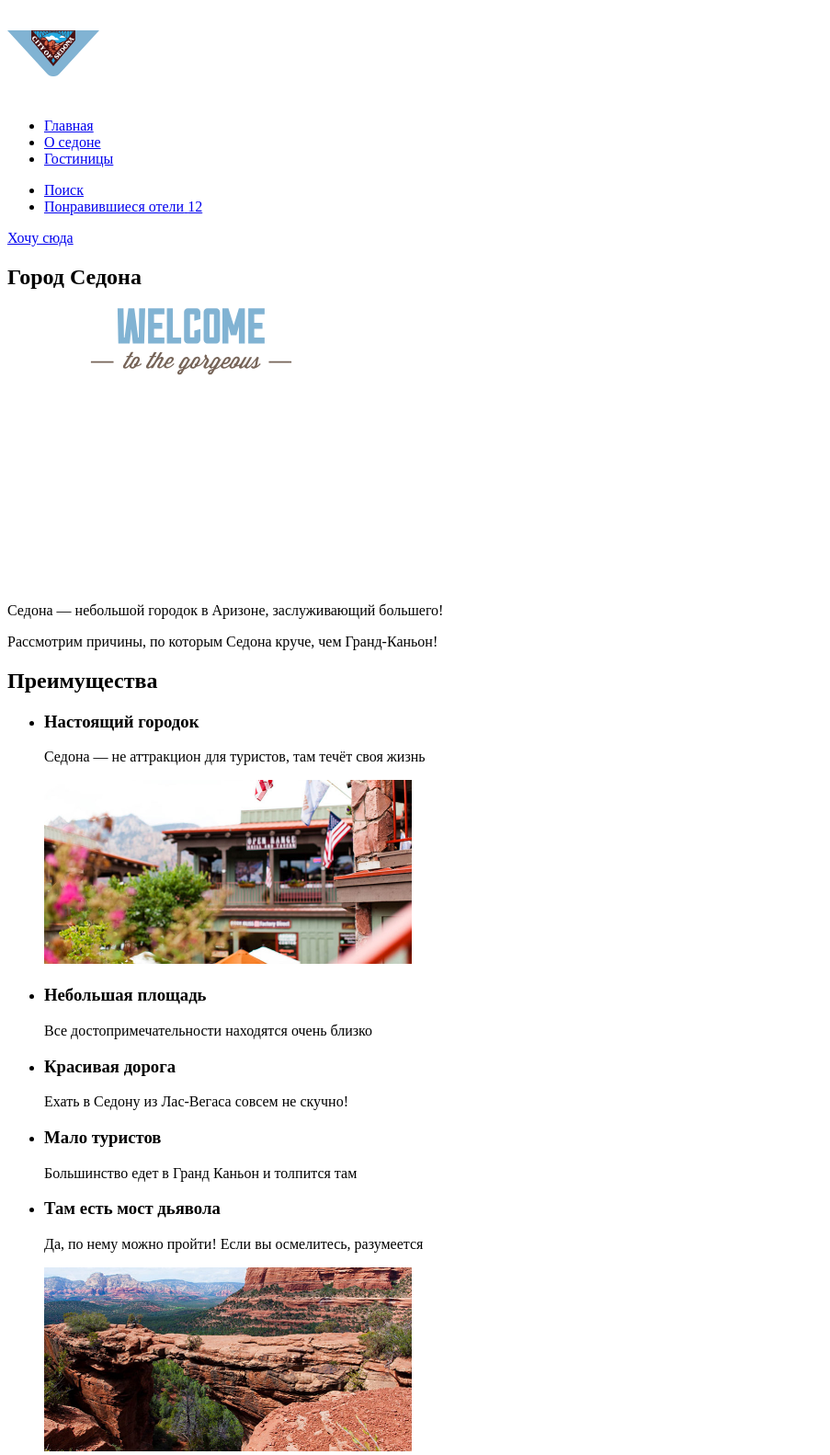
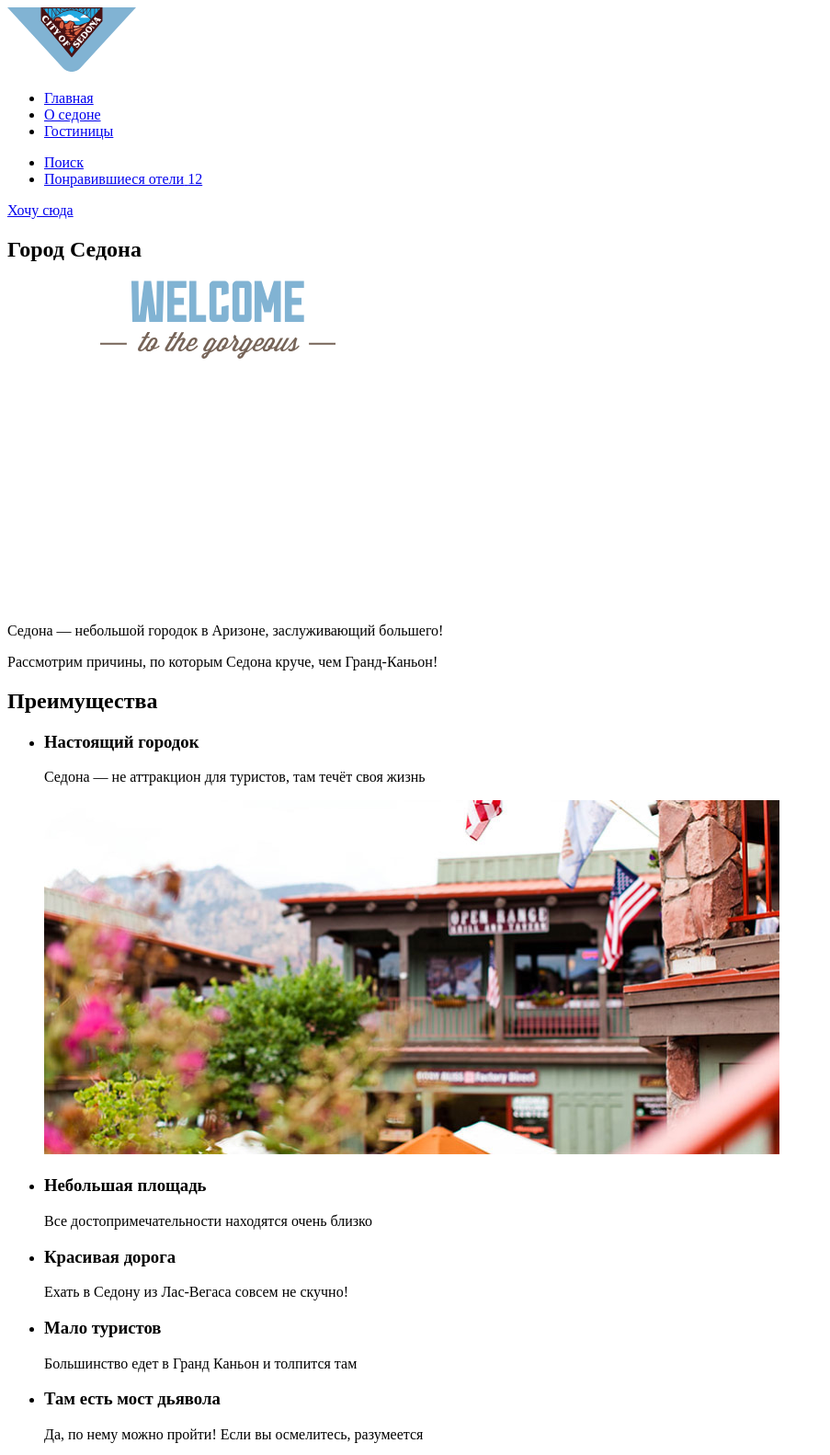
Before and after one commit to htmlacademy-htmlcss/2593949-sedona-2, a plain HTML site: page index.html in a window 1280 px wide. Shown: the top 1582 px of the page at 92% size, without its empty margins (0-903 px from the left). Drawn offline with Linux system fonts and the light colour scheme.

Commit message:
меняет размер картинок

```diff
--- a/index.html
+++ b/index.html
@@ -8,7 +8,7 @@
     <header class="page-header">
       <nav class="navigation">
         <a class="navigation-logo" href="#">
-          <img class="navigation-logo-link" src="images/logo.svg" width="100" height="100" alt="Логотип города Седона">
+          <img class="navigation-logo-link" src="images/logo.svg" width="140" height="70" alt="Логотип города Седона">
         </a>
         <ul class="navigation-list">
           <li class="navigation-item">
@@ -40,7 +40,7 @@
     <main class="main-index">
       <section class="welcome">
         <h1 class="visually-hidden">Город Седона</h1>
-        <img class="welcome-img" src="images/welcome.svg" width="400" height="300" alt="Welcome to the gorgeous Sedona, because the Grand Canyon sucks!">
+        <img class="welcome-img" src="images/welcome.svg" width="458" height="352" alt="Welcome to the gorgeous Sedona, because the Grand Canyon sucks!">
         <p class="welcome-heading">Седона — небольшой городок в Аризоне, заслуживающий большего!</p>
         <p>Рассмотрим причины, по которым Седона круче, чем Гранд-Каньон!</p>
       </section>
@@ -50,7 +50,7 @@
           <li class="advantages-item advantages-item-wide">
             <h3 class="advantages-title">Настоящий городок</h3>
             <p class="advantages-description">Седона — не аттракцион для туристов, там течёт своя жизнь</p>
-            <img class="advantages-img" src="images/photo-1.jpg" width="400" height="200" alt="Часть города на фоне гор">
+            <img class="advantages-img" src="images/photo-1.jpg" width="800" height="385" alt="Часть города на фоне гор">
           </li>
           <li class="advantages-item">
             <h3 class="advantages-title">Небольшая площадь</h3>
@@ -67,7 +67,7 @@
           <li class="advantages-item advantages-item-wide">
             <h3 class="advantages-title">Там есть мост дьявола</h3>
             <p class="advantages-description">Да, по нему можно пройти! Если вы осмелитесь, разумеется</p>
-            <img class="advantages-img" src="images/photo-2.jpg" width="400" height="200" alt="Коньон среди гор">
+            <img class="advantages-img" src="images/photo-2.jpg" width="800" height="385" alt="Коньон среди гор">
           </li>
         </ul>
       </section>
@@ -128,7 +128,7 @@
       </ul>
       <a class="footer-phone" href="tel:+78128121212">+7 (812) 812-12-12</a>
       <a class="copyright" href="https://htmlacademy.ru/">
-        <img class="htmlacademy-logo" src="images/logo-academy.svg" width="100" height="150" alt="Логотип HTML Academy">
+        <img class="htmlacademy-logo" src="images/logo-academy.svg" width="115" height="33" alt="Логотип HTML Academy">
       </a>
     </footer>
   </body>
```
Also changed, not shown: catalog.html (+6 -6 lines).
